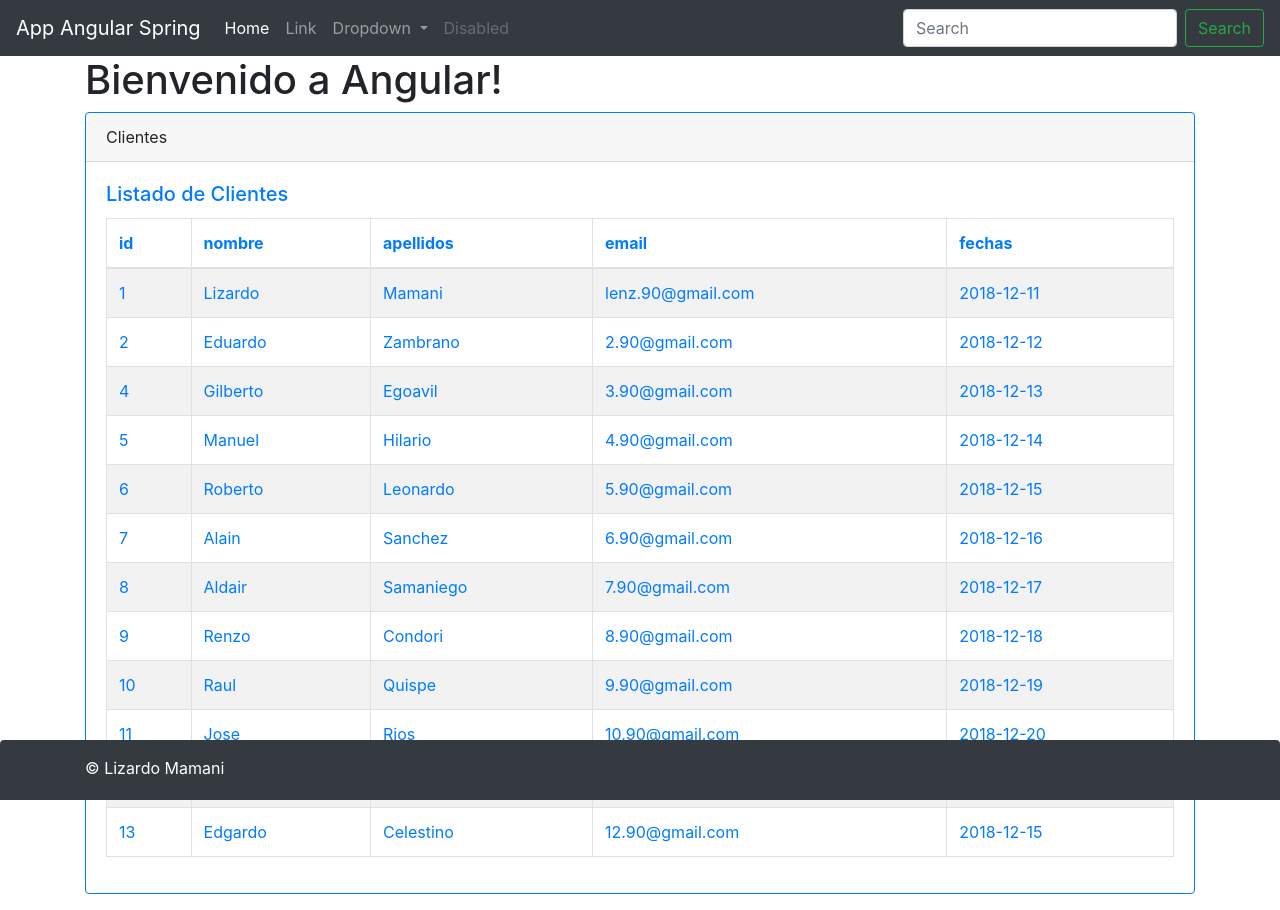
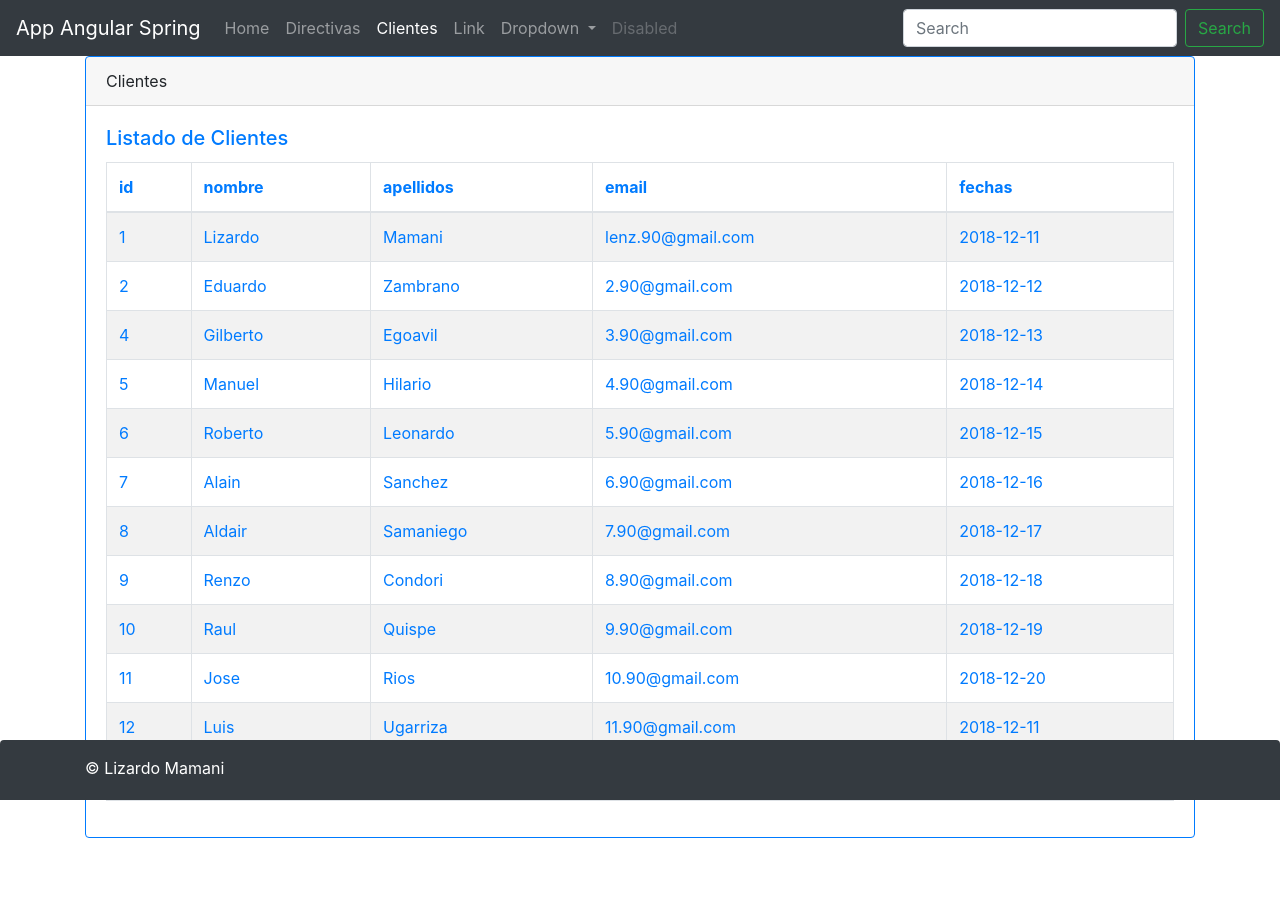
Before and after one commit to lenz90/clientes-app, an Angular app: page /clientes in a window 1280 px wide. After the commit the page ends 854 px from the top, so only its background shows below. Built offline with nearby package versions, Linux system fonts and the light colour scheme.

Commit message:
Implementando rutas de navegacion

```diff
--- a/src/app/app.component.html
+++ b/src/app/app.component.html
@@ -1,8 +1,5 @@
 <app-header></app-header>
 <div class="container">
-  <h1>
-    {{ title }}!
-  </h1>
-  <app-clientes></app-clientes>
+<router-outlet></router-outlet>
 </div>
 <app-footer></app-footer>
--- a/src/app/header/header.component.html
+++ b/src/app/header/header.component.html
@@ -6,8 +6,14 @@
 
   <div class="collapse navbar-collapse" id="navbarSupportedContent">
     <ul class="navbar-nav mr-auto">
-      <li class="nav-item active">
+      <li class="nav-item">
         <a class="nav-link" href="#">Home <span class="sr-only">(current)</span></a>
+      </li>
+      <li class="nav-item" routerLinkActive = "active">
+        <a class="nav-link" routerLink="/directivas">Directivas <span class="sr-only">(current)</span></a>
+      </li>
+      <li class="nav-item" routerLinkActive = "active">
+        <a class="nav-link" routerLink="/clientes">Clientes <span class="sr-only">(current)</span></a>
       </li>
       <li class="nav-item">
         <a class="nav-link" href="#">Link</a>
```
Also changed, not shown: src/app/app.module.ts (+10 -1 lines), 1 other file (tests, documents, lock files or other folders).
